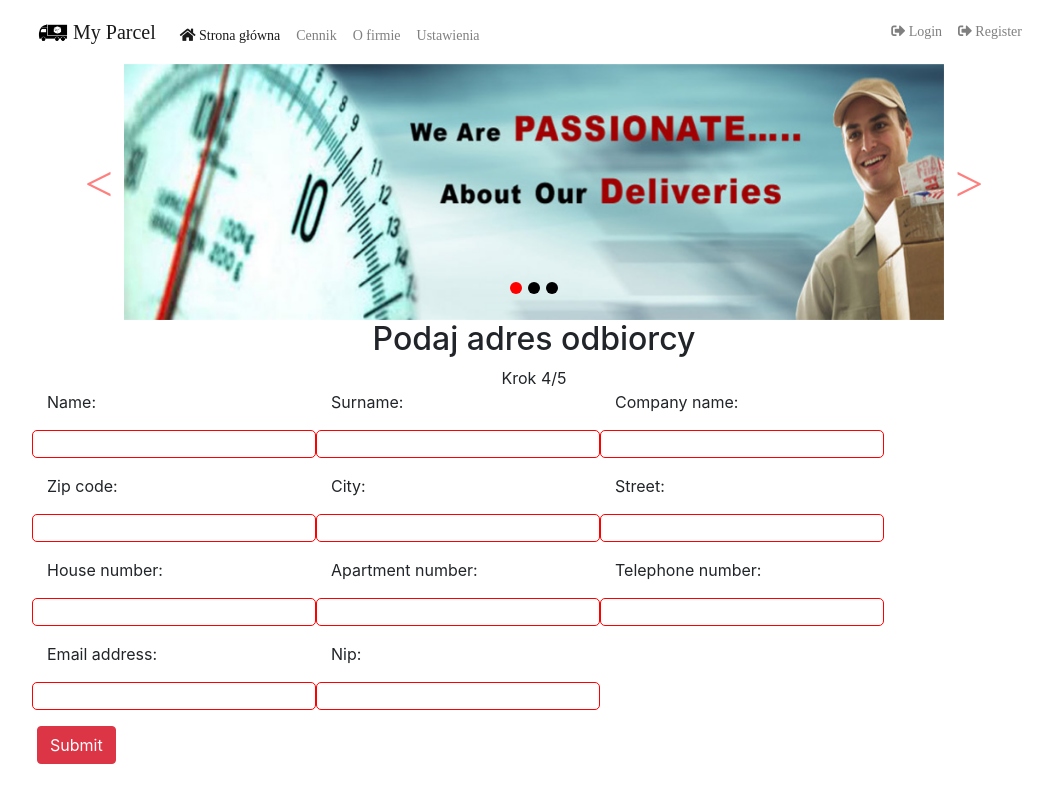
After one commit to pawel2973/Serwis-nadawania-paczek, a Django app: page /recipient/ in a window 1280 px wide. The commit adds this page. Shown: the whole page, without its empty margins (106-1159 px from the left). Run offline with Django 3.2, Linux system fonts and the light colour scheme; some libraries are stand-ins or nearby versions.

Commit message:
Backend: Create order parcel feature

```diff
--- a/order/forms.py
+++ b/order/forms.py
@@ -1,6 +1,15 @@
 from django import forms
+from .models import Address
+from django.db import models
+from django.forms import ModelForm
 from django.core.validators import MinValueValidator, MaxValueValidator
 
+
+class AddressForm(forms.ModelForm):
+    class Meta:
+        model = Address
+        fields = '__all__'
+        #exclude = ['title']
 
 class ContactForm(forms.Form):
     name = forms.CharField(max_length=30)
@@ -35,6 +44,7 @@ class MyForm(forms.Form):  # Note that it is not inheriting from forms.ModelForm
     szerokosc = forms.FloatField(validators=[MinValueValidator(0)])
     wysokosc = forms.FloatField(validators=[MinValueValidator(0)])
 
+
     # def clean(self):
     #     cleaned_data = super(MyForm, self).clean()
     #     typ_paczki = cleaned_data.get('typ_paczki')
--- a/order/templates/order/base.html
+++ b/order/templates/order/base.html
@@ -36,7 +36,7 @@
         <a class="navbar-brand" href="{% url 'order:index' %}">
             <img src="{% static 'order/images/logo.png' %}" width="30" height="30" class="d-inline-block align-top"
                  alt="">
-            Paki</a>
+            My Parcel</a>
 
         <div class="collapse navbar-collapse" id="navbarTogglerDemo03">
             <ul class="navbar-nav mr-auto mt-2 mt-lg-2">
@@ -84,13 +84,13 @@
 
         <div class="carousel-inner">
             <div class="carousel-item active">
-                <img class="d-block w-100" src="{% static 'order/images/slajd.jpg' %}" alt="First slide">
+                <img class="d-block w-100" src="{% static 'order/images/slajd1.jpg' %}" alt="First slide">
             </div>
             <div class="carousel-item">
-                <img class="d-block w-100" src="{% static 'order/images/slajd.jpg' %}" alt="Second slide">
+                <img class="d-block w-100" src="{% static 'order/images/slajd2.jpg' %}" alt="Second slide">
             </div>
             <div class="carousel-item">
-                <img class="d-block w-100" src="{% static 'order/images/slajd.jpg' %}" alt="Third slide">
+                <img class="d-block w-100" src="{% static 'order/images/slajd3.jpg' %}" alt="Third slide">
             </div>
         </div>
         <a class="carousel-control-prev" href="#carouselExampleIndicators" role="button" data-slide="prev">
@@ -102,6 +102,7 @@
             <span class="sr-only">Next</span>
         </a>
     </div>
+
     {% block body %}
     {% endblock %}
 </div>
--- a/order/templates/order/index.html
+++ b/order/templates/order/index.html
@@ -6,7 +6,7 @@
         <div class="col-sm-8">
             <h2 align="center"> Zamów kuriera </h2>
             <div style="text-align: center;">
-                <h7> Krok 1/3</h7>
+                <h7>Krok 1/5</h7>
             </div>
 
 
@@ -100,7 +100,7 @@
     </div>
 
 
-   <h1> FORM TEST </h1>
+    <h1> FORM TEST </h1>
 
     <div class="wrapper">
         <div class="container-fluid">
@@ -117,5 +117,5 @@
         </div>
     </div>
 
-    <br /><br /><br />
+    <br/><br/><br/>
 {% endblock %}
--- a/order/templates/order/pricing.html
+++ b/order/templates/order/pricing.html
@@ -1,8 +1,6 @@
 {% extends 'order/base.html' %}
 
 {% block body %}
-    <div class="wrapper">
-        <div class="container-fluid">
             <div class="row">
                 <div class="col-lg-12">
                     {% for courier in object_list %}
@@ -10,6 +8,4 @@
                     {% endfor %}
                 </div>
             </div>
-        </div>
-    </div>
 {% endblock %}
--- /dev/null
+++ b/order/templates/order/recipient_address.html
@@ -0,0 +1,141 @@
+{% extends 'order/base.html' %}
+
+{% block body %}
+    <div style="text-align: center;">
+        <h2> Podaj adres odbiorcy</h2>
+        <h7> Krok 4/5</h7>
+    </div>
+    <!--
+    <div class="form-row">
+
+        <div class="form-group col-md-6">
+            <div class="wrap-inputPaka">
+                <input class="inputPaka" type="text" name="imie">
+                <span class="focus-inputPaka" data-placeholder="Imię odbiorcy"></span>
+            </div>
+            <div class="wrap-inputPaka">
+                <input class="inputPaka" type="text" name="nazwisko odbiorcy">
+                <span class="focus-inputPaka" data-placeholder="Nazwisko odbiorcy"></span>
+            </div>
+            <div class="wrap-inputPaka">
+                <input class="inputPaka" type="text" name="kod pocztowy odbiorcy">
+                <span class="focus-inputPaka" data-placeholder="Kod pocztowy odbiorcy"></span>
+            </div>
+            <div class="wrap-inputPaka">
+                <input class="inputPaka" type="text" name="miejscowosc odbiorcy">
+                <span class="focus-inputPaka" data-placeholder="Miejscowość odbiorcy"></span>
+            </div>
+            <div class="wrap-inputPaka">
+                <input class="inputPaka" type="text" name="ulica odbiorcy">
+                <span class="focus-inputPaka" data-placeholder="Ulica odbiorcy"></span>
+            </div>
+            <div class="wrap-inputPaka">
+                <input class="inputPaka" type="text" name="nr domu odbiorcy">
+                <span class="focus-inputPaka" data-placeholder="Nr domu odbiorcy"></span>
+            </div>
+            <div class="wrap-inputPaka">
+                <input class="inputPaka" type="text" name="nr lokalu odbiorcy">
+                <span class="focus-inputPaka" data-placeholder="Nr lokalu odbiorcy"></span>
+            </div>
+            <div class="wrap-inputPaka">
+                <input class="inputPaka" type="text" name="nr telefonu odbiorcy">
+                <span class="focus-inputPaka" data-placeholder="Nr telefonu odbiorcy"></span>
+            </div>
+            <div class="wrap-inputPaka">
+                <input class="inputPaka" type="text" name="email odbiorcy">
+                <span class="focus-inputPaka" data-placeholder="Email odbiorcy"></span>
+            </div>
+        </div>
+
+        <div class="form-group col-md-6">
+            <div class="wrap-inputPaka">
+                <input class="inputPaka" type="text" name="imie">
+                <span class="focus-inputPaka" data-placeholder="Imię nadawcy"></span>
+            </div>
+            <div class="wrap-inputPaka">
+                <input class="inputPaka" type="text" name="nazwisko nadawcy">
+                <span class="focus-inputPaka" data-placeholder="Nazwisko nadawcy"></span>
+            </div>
+            <div class="wrap-inputPaka">
+                <input class="inputPaka" type="text" name="kod pocztowy nadawcy">
+                <span class="focus-inputPaka" data-placeholder="Kod pocztowy nadawcy"></span>
+            </div>
+            <div class="wrap-inputPaka">
+                <input class="inputPaka" type="text" name="miejscowosc nadawcy">
+                <span class="focus-inputPaka" data-placeholder="Miejscowość nadawcy"></span>
+            </div>
+            <div class="wrap-inputPaka">
+                <input class="inputPaka" type="text" name="ulica nadawcy">
+                <span class="focus-inputPaka" data-placeholder="Ulica nadawcy"></span>
+            </div>
+            <div class="wrap-inputPaka">
+                <input class="inputPaka" type="text" name="nr domu nadawcy">
+                <span class="focus-inputPaka" data-placeholder="Nr domu nadawcy"></span>
+            </div>
+            <div class="wrap-inputPaka">
+                <input class="inputPaka" type="text" name="nr lokalu nadawcy">
+                <span class="focus-inputPaka" data-placeholder="Nr lokalu nadawcy"></span>
+            </div>
+            <div class="wrap-inputPaka">
+                <input class="inputPaka" type="text" name="nr telefonu nadawcy">
+                <span class="focus-inputPaka" data-placeholder="Nr telefonu nadawcy"></span>
+            </div>
+            <div class="wrap-inputPaka">
+                <input class="inputPaka" type="text" name="email nadawcy">
+                <span class="focus-inputPaka" data-placeholder="Email nadawcy"></span>
+            </div>
+
+        </div>
+
+    </div>
+    <div style="text-align: center;">
+        <button class="btn btn-danger" type="button" data-toggle="collapse" data-target="#collapseOrder"
+                aria-expanded="false" aria-controls="collapseExample">
+            Zamów
+        </button>
+    </div>
+
+
+
+
+    <div class="wrapper">
+        <div class="container-fluid">
+            <div class="row">
+                <div class="col-lg-12">
+                    {#% for courier in object_list %#}
+                        <a href="{#% url 'order:pricing_company' courier.id %#}"
+                           class="btn btn-outline-danger my-2 my-sm-0">{{ courier.name }}</a>
+                    {#% endfor %#}
+                </div>
+            </div>
+        </div>
+    </div> -->
+
+
+    <div class="container-fluid">
+        <div class="row">
+            <div class="col-lg-12">
+                <div class="panel panel-default">
+                    <div class="panel-body">
+
+                        <form class="form-horizontal" action="" method="post" enctype="multipart/form-data">
+                            <div class="form-row">
+                                {% csrf_token %}
+                                {% for field in form %}
+                                    <div class="form-group">
+                                        <span class="text-danger small">{{ field.errors }}</span>
+                                        <label class="control-label col-lg-12 col-sm-2"> {{ field.label_tag }}</label>
+                                        <div class="col-lg-12 col-sm-10"
+                                             style="border: 1px solid red; border-radius: 5px;">{{ field }} </div>
+                                    </div>
+                                {% endfor %}
+                            </div>
+                            <button class="btn btn-danger" type="submit">Submit</button>
+                        </form>
+
+                    </div>
+                </div>
+            </div>
+        </div>
+    </div>
+{% endblock %}
--- a/order/templates/registration/login.html
+++ b/order/templates/registration/login.html
@@ -53,7 +53,7 @@
 
 	<div id="dropDownSelect1"></div>
 
-<!--
+
     <div class="wrapper">
         <div class="container-fluid">
             <div class="row">
@@ -71,5 +71,5 @@
             </div>
         </div>
     </div>
- -->
+
 {% endblock %}
--- a/order/templates/registration/signup.html
+++ b/order/templates/registration/signup.html
@@ -63,8 +63,6 @@
 	<div id="dropDownSelect1"></div>
 
 
-
-<!--  ###################
     <div class="wrapper">
         <div class="container-fluid">
             <div class="row">
@@ -79,5 +77,5 @@
             </div>
         </div>
     </div>
-  -->
+
 {% endblock %}
--- a/order/urls.py
+++ b/order/urls.py
@@ -13,7 +13,9 @@ urlpatterns = [
     path('calculate/', views.CalculateView.as_view(), name='calculate'),
     path('', include('django.contrib.auth.urls'),  name='login'),
     path('signup/', views.SignUpView.as_view(),  name='signup'),
-    path('address/', views.AddressView.as_view(),  name='address'),
+    path('sender/', views.SenderAddressView.as_view(),  name='sender_address'),
+    path('recipient/', views.RecipientAddressView.as_view(),  name='recipient_address'),
+    path('summary/', views.SummaryView.as_view(),  name='summary'),
     path('courier/', views.CourierView.as_view(),  name='courier'),
     path('pricing/<pk>/', views.PricingCompanyView.as_view(), name='pricing_company'),
 ]
--- a/order/views.py
+++ b/order/views.py
@@ -8,8 +8,9 @@ from django.urls import reverse_lazy
 from django.views import generic
 from django.views.generic.edit import ModelFormMixin, FormMixin
 
-from order.forms import MyForm, ContactForm
-from .models import Courier, PackPricing, PalletPricing, EnvelopePricing
+from order.forms import MyForm, ContactForm, AddressForm
+from .models import Courier, PackPricing, PalletPricing, EnvelopePricing, Parcel, Order, SenderAddress, Address, \
+    RecipientAddress, Profile
 
 
 class IndexView(generic.FormView):
@@ -21,23 +22,52 @@ class IndexView(generic.FormView):
 
         if form.is_valid():
             # TODO : Sprawdz czy wymiary paczki nie przekraczaja maksymalnie dopuszczonych
+            # SESSION VARS
             request.session['typ_paczki'] = request.POST['typ_paczki']
             request.session['waga_paczki'] = request.POST['waga_paczki']
             request.session['dlugosc'] = request.POST['dlugosc']
             request.session['szerokosc'] = request.POST['szerokosc']
             request.session['wysokosc'] = request.POST['wysokosc']
+            # objs = Parcel.objects.create(length=1, height=1, width=1, weight=1, type=a)
+            # print(objs.id)
             return redirect('order:calculate')
         else:
             return render(request, 'order/index.html', {'form': form})
 
 
+##########################
+# FOR testing purposes
+g_cname = None
+sender_form = None
+recipient_form = None
+#########################
+
+
 class CalculateView(generic.ListView):
     template_name = 'order/calculate.html'
 
+    def post(self, request, *args, **kwargs):
+        global g_cname
+        pack_type = self.request.session.get('typ_paczki')  # get pack type from session
+        courier_id = request.session['courier_id'] = request.POST.get('courier')  # get courier_id from button
+
+        if pack_type == "koperta":
+            query = list(EnvelopePricing.objects.filter(courier__id=courier_id).values(g_cname))  # query: price from db
+            price = query[0].get(g_cname)  # value: price from query
+            request.session['price'] = price  # save to session
+        elif pack_type == "paczka":
+            query = list(PackPricing.objects.filter(courier__id=courier_id).values(g_cname))
+            price = query[0].get(g_cname)
+            request.session['price'] = price
+        elif pack_type == "paleta":
+            query = list(PalletPricing.objects.filter(courier__id=courier_id).values(g_cname))
+            price = query[0].get(g_cname)
+            request.session['price'] = price
+        return redirect('order:sender_address')
+
     def get_queryset(self):
-        # calculate_price()
+        global g_cname
         ratio = None
-        price = None
         type = self.request.session.get('typ_paczki')
         weight = float(self.request.session.get('waga_paczki'))
         length = float(self.request.session.get('dlugosc'))
@@ -49,59 +79,59 @@ class CalculateView(generic.ListView):
             # print(lista[0])
             # for l in lista:
             #     print(l['up_to_1']*2)
+            g_cname = 'up_to_1'
             return EnvelopePricing.objects.values_list('courier', 'courier__name', 'up_to_1')
 
         elif type == "paczka":  # Pack Price
             # Set ratio for pack
             if length <= 600 and width <= 500 and height <= 300:  # pack size A
-                ratio = 1
+                self.ratio = 1
             elif length <= 3000 and width <= 1500 and height <= 1500:  # pack size B
-                ratio = 2
+                self.ratio = 2
             elif length <= 6000 and width <= 3000 and height <= 3000:  # pack size C
-                ratio = 3
+                self.ratio = 3
             else:
                 pass
                 # nie mozna wyslac paczki, obsluga w form albo indexview
                 # mozliwy redirect z obsluga bledu
 
             # Set pack price
-
             if weight <= 1:
-                price = 2 * ratio
+                g_cname = 'up_to_1'
                 return PackPricing.objects.values_list('courier', 'courier__name', 'up_to_1')
             elif weight <= 2:
-                price = 2
+                g_cname = 'up_to_2'
                 return PackPricing.objects.values_list('courier', 'courier__name', 'up_to_2')
             elif weight <= 5:
-                price = 2
+                g_cname = 'up_to_5'
                 return PackPricing.objects.values_list('courier', 'courier__name', 'up_to_5')
             elif weight <= 10:
-                price = 2
+                g_cname = 'up_to_10'
                 return PackPricing.objects.values_list('courier', 'courier__name', 'up_to_10')
             elif weight <= 15:
-                price = 2
+                g_cname = 'up_to_15'
                 return PackPricing.objects.values_list('courier', 'courier__name', 'up_to_15')
             elif weight <= 20:
-                price = 2
+                g_cname = 'up_to_20'
                 return PackPricing.objects.values_list('courier', 'courier__name', 'up_to_20')
             elif weight <= 30:
-                price = 2
+                g_cname = 'up_to_30'
                 return PackPricing.objects.values_list('courier', 'courier__name', 'up_to_30')
             else:
                 render(request, 'order/index.html')
 
         elif type == "paleta":  # Pallet Price
             if weight <= 300:
-                price = 2
+                g_cname = 'up_to_300'
                 return PalletPricing.objects.values_list('courier', 'courier__name', 'up_to_300')
             elif weight <= 500:
-                price = 2
+                g_cname = 'up_to_500'
                 return PalletPricing.objects.values_list('courier', 'courier__name', 'up_to_500')
             elif weight <= 800:
-                price = 2
+                g_cname = 'up_to_800'
                 return PalletPricing.objects.values_list('courier', 'courier__name', 'up_to_800')
             elif weight <= 1000:
-                price = 2
+                g_cname = 'up_to_1000'
                 return PalletPricing.objects.values_list('courier', 'courier__name', 'up_to_1000')
 
 
@@ -113,8 +143,91 @@ class CourierView(generic.TemplateView):
     template_name = 'order/courier.html'
 
 
-class AddressView(generic.TemplateView):
-    template_name = 'order/address.html'
+class SenderAddressView(generic.FormView):
+    template_name = 'order/sender_address.html'
+    form_class = AddressForm
+
+    def post(self, request, *args, **kwargs):
+        global sender_form
+        form = AddressForm(request.POST)  # A form bound to the POST data
+        if form.is_valid():
+            sender_form = form
+            # sender_obj = form.save(commit=False)
+            # sender_obj.save()
+            # request.session['sender_obj'] = sender_obj # aborted
+            return redirect('order:recipient_address')
+        else:
+            return render(request, 'order/sender_address.html', {'form': form})
+
+
+class RecipientAddressView(generic.FormView):
+    template_name = 'order/recipient_address.html'
+    form_class = AddressForm
+
+    def post(self, request, *args, **kwargs):
+        global recipient_form
+        form = AddressForm(request.POST)  # A form bound to the POST data
+        if form.is_valid():
+            recipient_form = form
+            # request.session['recipient_obj'] = recipient_obj
+            return redirect('order:summary')
+        else:
+            return render(request, 'order/recipient_address.html', {'form': form})
+
+
+class SummaryView(generic.TemplateView):
+    template_name = 'order/summary.html'
+
+    def post(self, request, *args, **kwargs):
+        global recipient_form
+        global sender_form
+
+        # Creating parcel
+        type = self.request.session.get('typ_paczki')
+        weight = float(self.request.session.get('waga_paczki'))
+        length = float(self.request.session.get('dlugosc'))
+        width = float(self.request.session.get('szerokosc'))
+        height = float(self.request.session.get('wysokosc'))
+
+        parcel_obj = Parcel.objects.create(length=length, height=height, width=width, weight=weight, type=type)
+        parcel_id = parcel_obj.id
+        parcel_obj = Parcel.objects.get(id=parcel_id)
+
+        # Creating address
+        # sender_obj = request.session.get('sender_obj')
+        sender_obj = sender_form.save(commit=False)
+        sender_obj.save()
+        sender_id = sender_obj.id
+        sender_obj = Address.objects.get(id=sender_id)
+
+        # Creating sender address
+        sender_address_obj = SenderAddress.objects.create(address=sender_obj)
+        sender_address_obj_id = sender_address_obj.id
+        sender_address_obj = SenderAddress.objects.get(id=sender_address_obj_id)
+
+        # Creating recipient address
+        # recipient_obj = request.session.get('recipient_obj')
+        recipient_obj = recipient_form.save(commit=False)
+        recipient_obj.save()
+        recipient_id = recipient_obj.id
+        recipient_obj = Address.objects.get(id=recipient_id)
+
+        recipient_address_obj = RecipientAddress.objects.create(address=recipient_obj)
+        recipient_address_obj_id = recipient_address_obj.id
+        recipient_address_obj = RecipientAddress.objects.get(id=recipient_address_obj_id)
+
+        print("-----------------------  ADADAD -----------")
+
+        # Creating order
+        profile_obj = Profile.objects.get(id=3)
+        courier_id = int(request.session.get('courier_id'))
+        courier_obj = Courier.objects.get(id=courier_id)
+
+        price = float(request.session.get('price'))
+        Order.objects.create(profile=profile_obj, courier=courier_obj, parcel=parcel_obj,
+                             recipient=recipient_address_obj,
+                             sender=sender_address_obj, status=1, price=price)
+        return redirect('order:index')
 
 
 class PricingView(generic.ListView):
@@ -139,59 +252,3 @@ class SignUpView(generic.CreateView):
     form_class = UserCreationForm
     success_url = reverse_lazy('order:login')
     template_name = 'registration/signup.html'
-
-
-'''
-    def get_context_data(self, **kwargs):
-        context = super().get_context_data(**kwargs)
-        context['form'] = self.get_form()
-        return context
-
-    def post(self, request, *args, **kwargs):
-        if not request.user.is_authenticated:
-            return HttpResponseForbidden()
-        self.object = self.get_object()
-        form = self.get_form()
-        if form.is_valid():
-            return self.form_valid(form)
-        else:
-            return self.form_invalid(form)
-'''
-
-'''
-def get_queryset(self):
-     return Courier.objects.all()
-
- def get(self, request):
-     form = self.form(None)  # we just want use UserForm  # context: None
-
-     # for the form where do you want to go = template_name, and form itself
-     return render(request, self.template_name, {'form': form})
-
-
- def post(self, request):
-     form = ContactForm(request.POST)
-     if form.is_valid():
-         pass  # does nothing, just trigger the validation
-     else:
-         form = ContactForm()
-     return render(request, 'order/index.html', {'form': form})
-
-'''
-
-'''
-def get(self, request, *args, **kwargs):
-    # From ProcessFormMixin
-    form_class = self.get_form_class()
-    #form = self.get_form(form)
-    form = self.form(None)
-
-    # From BaseListView
-    self.object_list = self.get_queryset()
-
-    context = self.get_context_data(object_list=self.object_list, form=form)
-    return self.render_to_response(context)
-
-def post(self, request, *args, **kwargs):
-    return self.get(request, *args, **kwargs)
-'''
```
Also changed, not shown: order/models.py (+5 -4 lines), order/templates/order/calculate.html (+8 -5 lines), order/templates/order/sender_address.html (renamed from order/templates/order/address.html, +34 -6 lines), order/templates/order/summary.html (added, +18 -0 lines), db.sqlite3, order/migrations/0007_auto_20181220_0119.py (added), order/static/order/images/slajd.jpg (deleted), order/static/order/images/slajd1.jpg (added), order/static/order/images/slajd2.jpg (added), order/static/order/images/slajd3.jpg (added).
